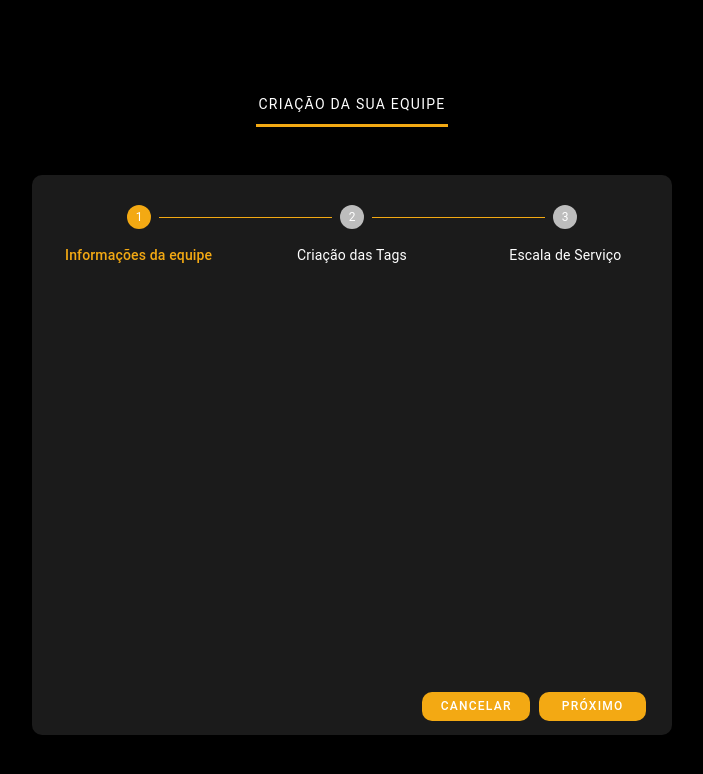
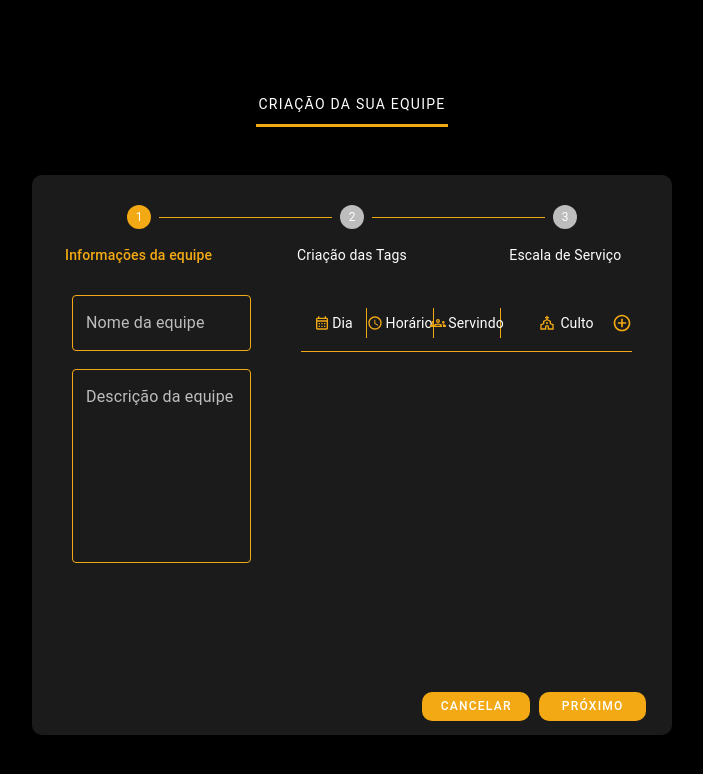
Before and after one commit to SamuelCFelix/Escala-Frontend, a React (Create React App) app: page /primeiroacesso/criarequipe in a window 1280 px wide. Shown: the top 774 px of the page, without its empty margins (288-991 px from the left). Built offline with nearby package versions, Linux system fonts and the light colour scheme.

Commit message:
layout do stepper 1 quase pronto

```diff
--- a/package.json
+++ b/package.json
@@ -5,6 +5,7 @@
   "dependencies": {
     "@emotion/react": "^11.11.1",
     "@emotion/styled": "^11.11.0",
+    "@mui/icons-material": "^5.15.12",
     "@mui/material": "^5.14.20",
     "@testing-library/jest-dom": "^5.17.0",
     "@testing-library/react": "^13.4.0",
--- a/src/pages/criarEquipe/index.js
+++ b/src/pages/criarEquipe/index.js
@@ -3,12 +3,14 @@ import {
   Button,
   ButtonBase,
   Fade,
+  Icon,
   Slide,
   Stack,
   Step,
   StepConnector,
   StepLabel,
   Stepper,
+  TextField,
   Typography,
   stepConnectorClasses,
   styled,
@@ -16,6 +18,11 @@ import {
 import { motion } from "framer-motion";
 import "../../../src/style.css";
 import { Fragment, useEffect, useState } from "react";
+import CalendarMonthOutlinedIcon from "@mui/icons-material/CalendarMonthOutlined";
+import AccessTimeOutlinedIcon from "@mui/icons-material/AccessTimeOutlined";
+import GroupsOutlinedIcon from "@mui/icons-material/GroupsOutlined";
+import ChurchOutlinedIcon from "@mui/icons-material/ChurchOutlined";
+import AddCircleOutlineOutlinedIcon from "@mui/icons-material/AddCircleOutlineOutlined";
 
 const styles = {
   container: {
@@ -100,7 +107,10 @@ const styles = {
     },
   },
   boxConteudo: {
-    /*  background: "red", */
+    /*     background: "red", */
+    display: "flex",
+    alignItems: "center",
+    justifyContent: "center",
     width: "100%",
     height: "100%",
   },
@@ -136,6 +146,81 @@ const styles = {
       background: "#FEBC36",
     },
   },
+  boxStepper0: {
+    /* background: "blue", */
+    display: "flex",
+    alignItems: "center",
+    justifyContent: "center",
+    width: "100%",
+    height: "100%",
+  },
+  box1Stepper0: {
+    /* background: "green", */
+    display: "flex",
+    flexDirection: "column",
+    width: "35%",
+    height: "100%",
+    mr: "25px",
+    ml: "40px",
+  },
+  textField: {
+    display: "flex",
+    width: "100%",
+    "& input": {
+      color: "#fff",
+    },
+    "& .MuiInputLabel-root": {
+      color: "#BDBDBD",
+      "&.MuiInputLabel-shrink": {
+        color: "#fff",
+      },
+    },
+
+    "& .MuiOutlinedInput-root": {
+      "& fieldset": {
+        borderColor: "#F3A913",
+      },
+      "&:hover fieldset": {
+        borderColor: "#F3A913",
+      },
+      "&.Mui-focused fieldset": {
+        borderColor: "#F3A913",
+      },
+    },
+  },
+  box2Stepper0: {
+    /* background: "green", */
+    width: "65%",
+    height: "100%",
+    ml: "25px",
+    mr: "40px",
+  },
+  boxTabela: {
+    display: "flex",
+    width: "100%",
+    height: "56px",
+    alignItems: "center",
+    justifyContent: "center",
+    borderBottom: "1px solid #F3A913",
+  },
+  boxColunas: {
+    display: "flex",
+    width: "20%",
+    height: "55%",
+    alignItems: "center",
+    justifyContent: "center",
+    borderRight: "1px solid #F3A913",
+  },
+  nomesTabela: {
+    fontSize: "14px",
+    color: "#ffffff",
+    ml: "2%",
+  },
+  estiloIcones: {
+    fontSize: "16px",
+    color: "#F3A913",
+    mr: "2%",
+  },
 };
 
 const CriarEquipe = () => {
@@ -156,15 +241,75 @@ const CriarEquipe = () => {
   const stepsCriarEquipe = [
     {
       label: "Informações da equipe",
-      description: [<Box>oiiii</Box>],
+      conteudo: [
+        <Box sx={styles.boxStepper0}>
+          <Box sx={styles.box1Stepper0}>
+            <TextField
+              label="Nome da equipe"
+              variant="outlined"
+              sx={{ ...styles.textField, mb: "10%" }}
+            />
+            <TextField
+              label="Descrição da equipe"
+              multiline
+              rows={7}
+              sx={{
+                ...styles.textField,
+                "& .css-dpjnhs-MuiInputBase-root-MuiOutlinedInput-root": {
+                  color: "#fff",
+                },
+              }}
+            />
+          </Box>
+          <Box sx={styles.box2Stepper0}>
+            <Box sx={styles.boxTabela}>
+              <Box sx={styles.boxColunas}>
+                <CalendarMonthOutlinedIcon sx={styles.estiloIcones} />
+                <Typography sx={styles.nomesTabela}>Dia</Typography>
+              </Box>
+              <Box sx={styles.boxColunas}>
+                <AccessTimeOutlinedIcon sx={styles.estiloIcones} />
+                <Typography sx={styles.nomesTabela}>Horário</Typography>
+              </Box>
+              <Box sx={styles.boxColunas}>
+                <GroupsOutlinedIcon sx={styles.estiloIcones} />
+                <Typography sx={styles.nomesTabela}>Servindo</Typography>
+              </Box>
+              <Box
+                sx={{
+                  ...styles.boxColunas,
+                  width: "40%",
+                  borderRight: "none",
+                  position: "relative",
+                }}
+              >
+                <ChurchOutlinedIcon sx={styles.estiloIcones} />
+                <Typography sx={styles.nomesTabela}>Culto</Typography>
+                <Box
+                  sx={{
+                    position: "absolute",
+                    right: "0",
+                    top: "55%",
+                    transform: "translateY(-50%)",
+                  }}
+                >
+                  <AddCircleOutlineOutlinedIcon
+                    sx={{ ...styles.estiloIcones, fontSize: "20px" }}
+                  />
+                </Box>
+              </Box>
+            </Box>
+          </Box>
+        </Box>,
+      ],
     },
     {
       label: "Criação das Tags",
-      description: [<Box>oiiii</Box>],
+      conteudo: [<Box sx={styles.boxStepper0}></Box>],
     },
     {
       label: "Escala de Serviço",
-      description: [<Box>oiiii</Box>],
+      conteudo: [<Box sx={styles.boxStepper0}></Box>],
     },
   ];
 
@@ -184,7 +329,9 @@ const CriarEquipe = () => {
             ))}
           </Stepper>
         </Box>
-        <Box sx={styles.boxConteudo}></Box>
+        <Box sx={styles.boxConteudo}>
+          {stepsCriarEquipe[activeStep].conteudo}
+        </Box>
         <Box sx={styles.boxBotao}>
           <Box sx={styles.boxBotoesStepper}>
             <Button
--- a/src/pages/primeiroAcesso/index.js
+++ b/src/pages/primeiroAcesso/index.js
@@ -95,9 +95,6 @@ const styles = {
     borderRadius: "10px",
     /* color: "#000000", */
     color: "#F3A913",
-    "&:hover": {
-      opacity: 0.9,
-    },
   },
 
   boxLider: {
@@ -133,12 +130,12 @@ const styles = {
   descricaoCards: {
     position: "absolute",
     display: "flex",
-    width: "100%",
+    width: "90%",
     height: "30%",
     alignItems: "center",
     justifyContent: "center",
     bottom: "30%",
-    left: 0,
+    left: "5%",
     color: "#ffffff",
     textTransform: "uppercase",
     fontSize: "12px",
```
Also changed, not shown: 1 other file (tests, documents, lock files or other folders).
